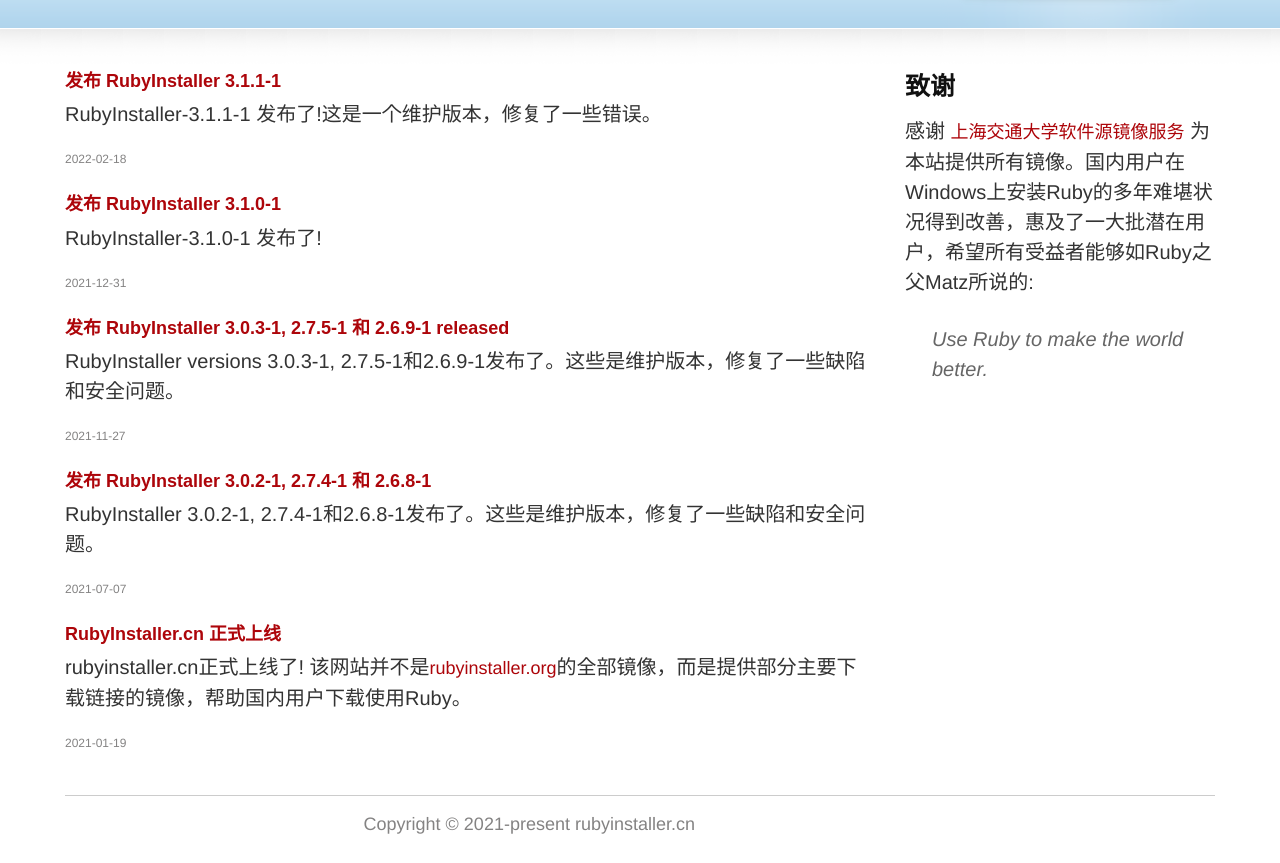
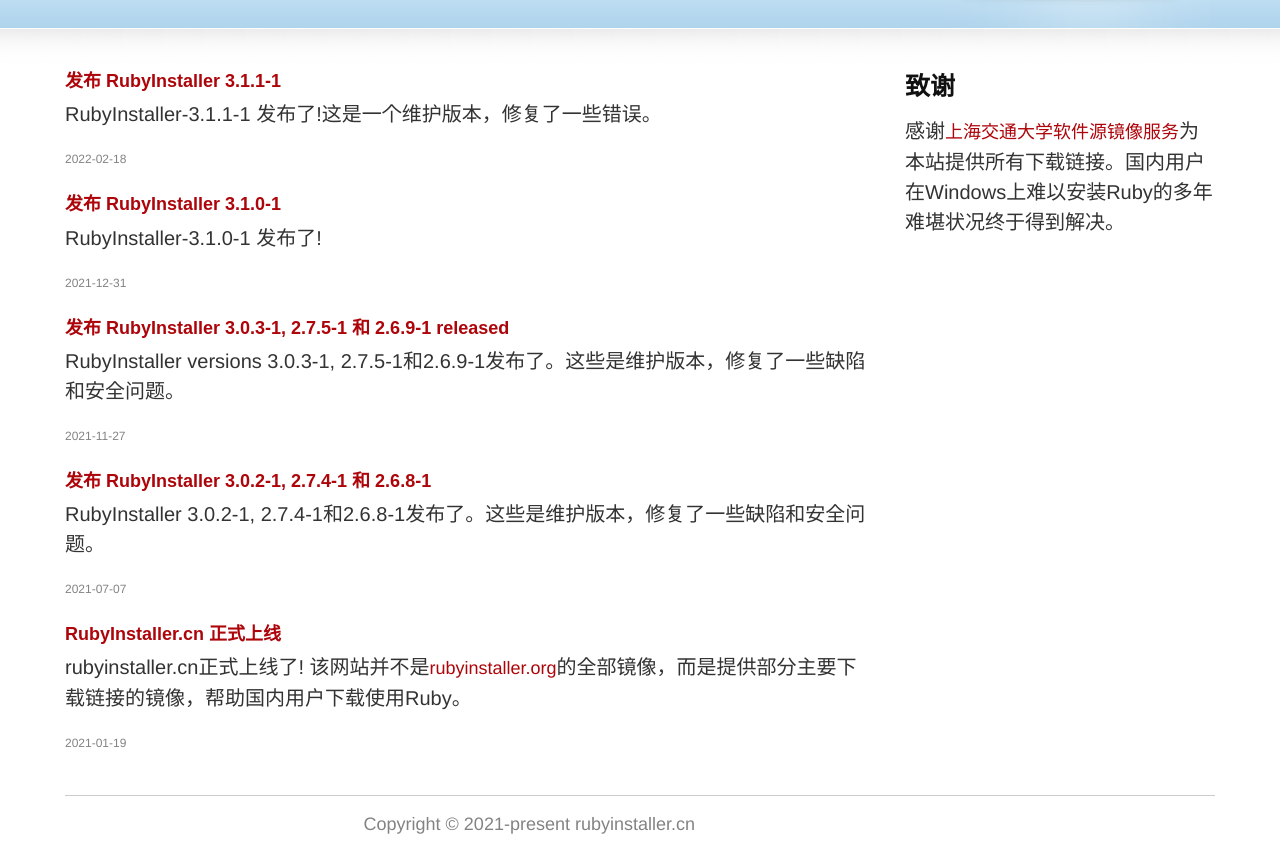
Before and after one commit to ccmywish/RubyInstaller.cn, a Jekyll site: the page built from index.md, in a window 1280 px wide. Shown: the part 320-1183 px from the top of the page. Built offline with Jekyll 4.4.1, drawn with Linux system fonts in a browser that asks for light colours.

Commit message:
update index

```diff
--- a/index.md
+++ b/index.md
@@ -8,6 +8,4 @@ title: RubyInstaller for Windows - 国内镜像
 
 ## 致谢
 
-感谢 [上海交通大学软件源镜像服务](https://mirrors.sjtug.sjtu.edu.cn/) 为本站提供所有镜像。国内用户在Windows上安装Ruby的多年难堪状况得到改善，惠及了一大批潜在用户，希望所有受益者能够如Ruby之父Matz所说的:
-
-> Use Ruby to make the world better.
+感谢[上海交通大学软件源镜像服务](https://mirrors.sjtug.sjtu.edu.cn/)为本站提供所有下载链接。国内用户在Windows上难以安装Ruby的多年难堪状况终于得到解决。
```
Also changed, not shown: _about/index.md (+1 -1 lines).
